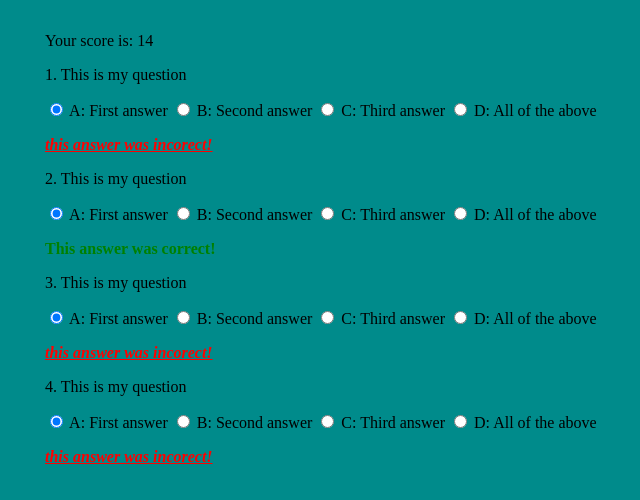
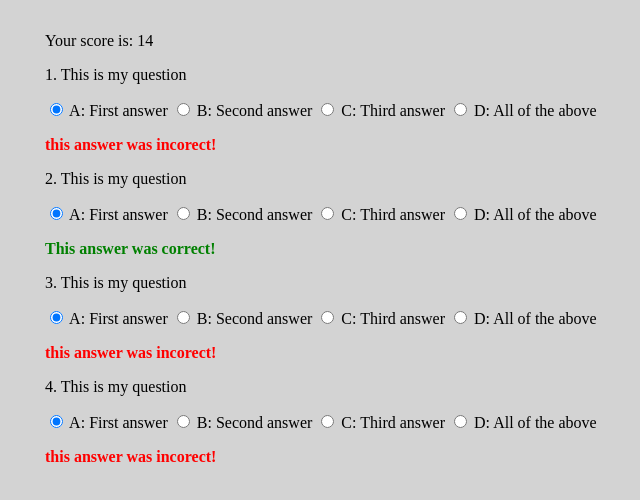
Before and after one commit to ConnorVerhey/PtcEndOfYearProject, a SvelteKit app: page / in a window 1280 px wide. Shown: the top 500 px of the page, without its empty margins (145-785 px from the left). Built offline with nearby package versions, Linux system fonts and the light colour scheme.

Commit message:
Adding Basic Styles

```diff
--- a/src/components/answer.svelte
+++ b/src/components/answer.svelte
@@ -18,7 +18,6 @@
 .incorrect {
 	color: red;
 	font-weight: bold;
-	text-decoration: underline;
-	font-style: italic;
+
 }
 </style>
--- a/src/routes/+layout.svelte
+++ b/src/routes/+layout.svelte
@@ -12,7 +12,7 @@
         position: absolute;
         inset: 0;
 
-        background-color: darkcyan;
+        background-color: lightgray;
     }
 
     .layout {
```
